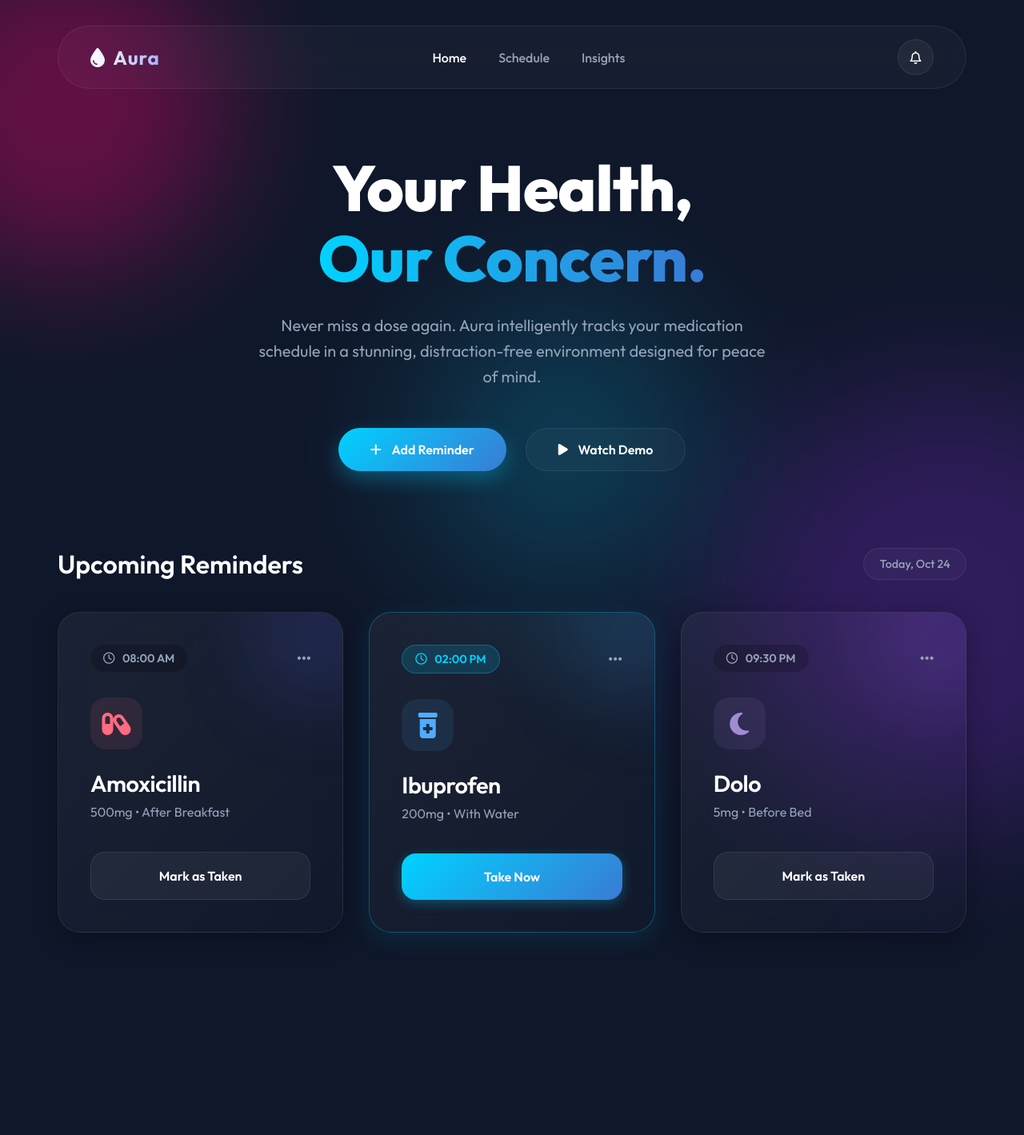
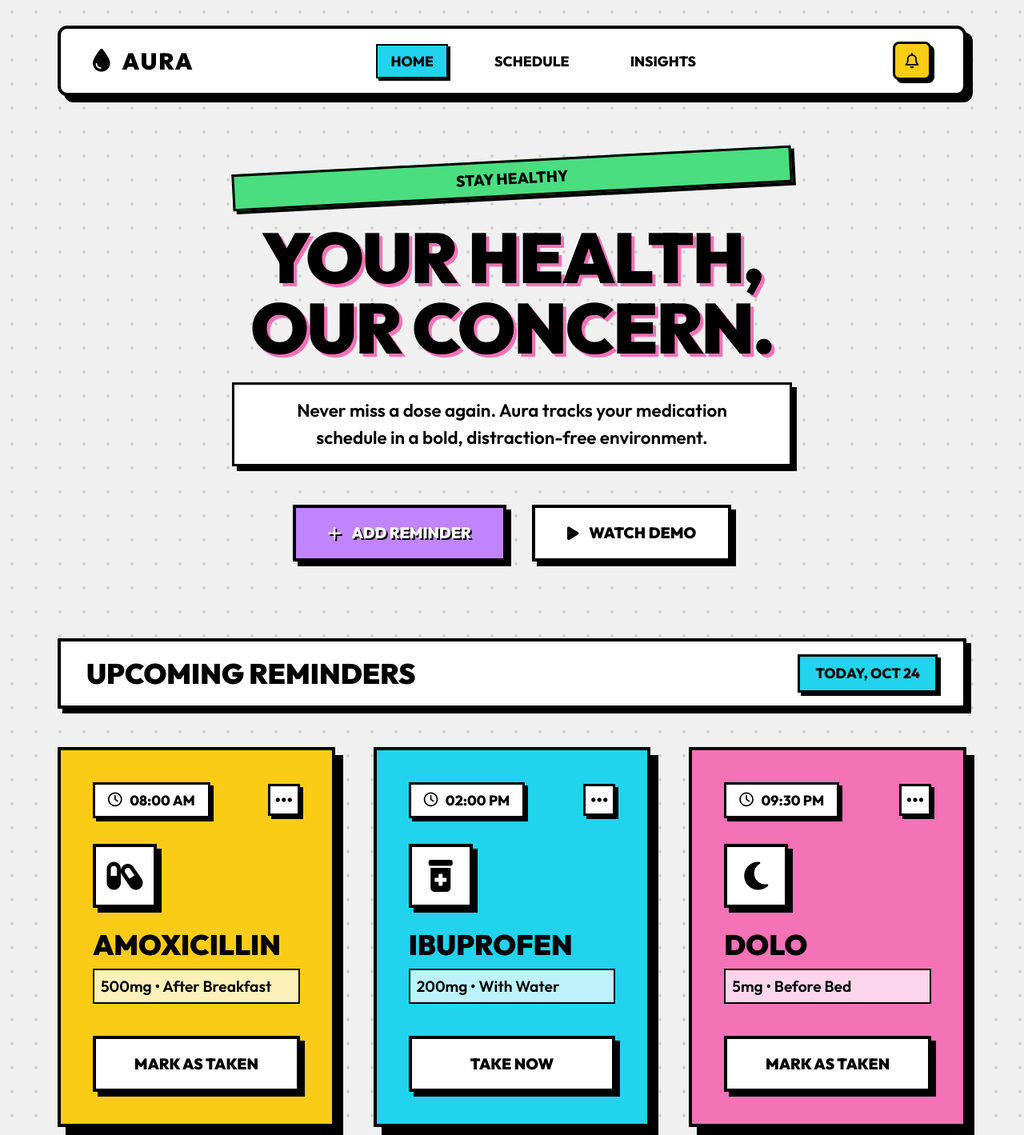
Before and after one commit to kaifdesai0966/mt-1st-project, a plain HTML site: page index.html in a window 1280 px wide. Shown: the top 1419 px of the page at 80% size. Before the commit the page ends 1198 px from the top, so only its background shows below. Drawn offline with Linux system fonts and the light colour scheme.

Commit message:
Add files via upload

```diff
--- a/index.html
+++ b/index.html
@@ -4,31 +4,25 @@
 <head>
     <meta charset="UTF-8">
     <meta name="viewport" content="width=device-width, initial-scale=1.0">
-    <title>Aura - Premium Medicine Reminder</title>
-    <!-- Google Fonts: Outfit for a sleek, modern look -->
-    <link href="https://fonts.googleapis.com/css2?family=Outfit:wght@300;400;500;600;700;800&display=swap"
-        rel="stylesheet">
+    <title>Aura - Neo Brutalism</title>
+    <!-- Google Fonts: Outfit for a bold modern look -->
+    <link href="https://fonts.googleapis.com/css2?family=Outfit:wght@400;600;800;900&display=swap" rel="stylesheet">
     <!-- FontAwesome for Icons -->
     <link rel="stylesheet" href="https://cdnjs.cloudflare.com/ajax/libs/font-awesome/6.4.0/css/all.min.css">
     <link rel="stylesheet" href="styles.css">
 </head>
 
 <body>
-    <!-- Abstract Background for Glassmorphism Effect -->
-    <div class="bg-shape shape-1"></div>
-    <div class="bg-shape shape-2"></div>
-    <div class="bg-shape shape-3"></div>
-
     <div class="app-container">
-        <!-- Glassmorphism Navigation -->
-        <nav class="glass-nav">
+        <!-- Brutalist Navigation -->
+        <nav class="brutal-nav">
             <div class="logo">
-                <i class="fa-solid fa-droplet"></i> Aura
+                <i class="fa-solid fa-droplet"></i> AURA
             </div>
             <ul class="nav-links">
-                <li><a href="#" class="active">Home</a></li>
-                <li><a href="#">Schedule</a></li>
-                <li><a href="#">Insights</a></li>
+                <li><a href="#" class="active">HOME</a></li>
+                <li><a href="#">SCHEDULE</a></li>
+                <li><a href="#">INSIGHTS</a></li>
             </ul>
             <button class="icon-btn"><i class="fa-regular fa-bell"></i></button>
         </nav>
@@ -36,12 +30,12 @@
         <!-- Hero Section -->
         <section class="hero-section">
             <div class="hero-content">
-                <h1 class="hero-title">Your Health,<br><span class="text-gradient">Our Concern.</span></h1>
-                <p class="hero-description">Never miss a dose again. Aura intelligently tracks your medication schedule
-                    in a stunning, distraction-free environment designed for peace of mind.</p>
+                <div class="hero-badge">STAY HEALTHY</div>
+                <h1 class="hero-title">YOUR HEALTH,<br>OUR CONCERN.</h1>
+                <p class="hero-description">Never miss a dose again. Aura tracks your medication schedule in a bold, distraction-free environment.</p>
                 <div class="hero-actions">
-                    <button class="btn-glow"><i class="fa-solid fa-plus"></i> Add Reminder</button>
-                    <button class="btn-glass"><i class="fa-solid fa-play"></i> Watch Demo</button>
+                    <button class="btn-primary"><i class="fa-solid fa-plus"></i> ADD REMINDER</button>
+                    <button class="btn-secondary"><i class="fa-solid fa-play"></i> WATCH DEMO</button>
                 </div>
             </div>
         </section>
@@ -49,61 +43,58 @@
         <!-- Reminders Grid Section -->
         <section class="reminders-section">
             <div class="section-header">
-                <h2>Upcoming Reminders</h2>
-                <span class="glass-badge">Today, Oct 24</span>
+                <h2>UPCOMING REMINDERS</h2>
+                <span class="brutal-badge">TODAY, OCT 24</span>
             </div>
 
             <div class="cards-grid">
 
                 <!-- Reminder Card 1 -->
-                <div class="glass-card">
-                    <div class="card-glow" style="background: rgba(99, 104, 255, 0.4);"></div>
+                <div class="brutal-card card-yellow">
                     <div class="card-top">
                         <div class="time-box">
                             <i class="fa-regular fa-clock"></i> 08:00 AM
                         </div>
                         <div class="menu-dots"><i class="fa-solid fa-ellipsis"></i></div>
                     </div>
-                    <div class="card-icon" style="color: #ff6b81; background: rgba(255, 107, 129, 0.1);">
+                    <div class="card-icon">
                         <i class="fa-solid fa-capsules"></i>
                     </div>
                     <h3 class="med-name">Amoxicillin</h3>
                     <p class="med-detail">500mg • After Breakfast</p>
-                    <button class="action-btn">Mark as Taken</button>
+                    <button class="action-btn">MARK AS TAKEN</button>
                 </div>
 
                 <!-- Reminder Card 2 (Active/Current) -->
-                <div class="glass-card active-card">
-                    <div class="card-glow" style="background: rgba(54, 162, 235, 0.4);"></div>
+                <div class="brutal-card card-cyan">
                     <div class="card-top">
-                        <div class="time-box highlight">
+                        <div class="time-box">
                             <i class="fa-regular fa-clock"></i> 02:00 PM
                         </div>
                         <div class="menu-dots"><i class="fa-solid fa-ellipsis"></i></div>
                     </div>
-                    <div class="card-icon" style="color: #4facfe; background: rgba(79, 172, 254, 0.1);">
+                    <div class="card-icon">
                         <i class="fa-solid fa-prescription-bottle-medical"></i>
                     </div>
                     <h3 class="med-name">Ibuprofen</h3>
                     <p class="med-detail">200mg • With Water</p>
-                    <button class="action-btn highlight-btn">Take Now</button>
+                    <button class="action-btn">TAKE NOW</button>
                 </div>
 
                 <!-- Reminder Card 3 -->
-                <div class="glass-card">
-                    <div class="card-glow" style="background: rgba(153, 102, 255, 0.4);"></div>
+                <div class="brutal-card card-pink">
                     <div class="card-top">
                         <div class="time-box">
                             <i class="fa-regular fa-clock"></i> 09:30 PM
                         </div>
                         <div class="menu-dots"><i class="fa-solid fa-ellipsis"></i></div>
                     </div>
-                    <div class="card-icon" style="color: #a18cd1; background: rgba(161, 140, 209, 0.1);">
+                    <div class="card-icon">
                         <i class="fa-solid fa-moon"></i>
                     </div>
                     <h3 class="med-name">Dolo</h3>
                     <p class="med-detail">5mg • Before Bed</p>
-                    <button class="action-btn">Mark as Taken</button>
+                    <button class="action-btn">MARK AS TAKEN</button>
                 </div>
 
             </div>
--- a/styles.css
+++ b/styles.css
@@ -1,13 +1,20 @@
-/* Premium Glassmorphism Theme */
+/* Neo Brutalism Theme */
 :root {
-    --bg-color: #0f172a; /* Deep dark space blue */
-    --text-primary: #ffffff;
-    --text-secondary: #94a3b8;
+    --bg-color: #f0f0f0; /* Light gray background */
+    --text-primary: #000000;
+    --border-color: #000000;
 
-    /* Glassmorphism Variables */
-    --glass-bg: rgba(255, 255, 255, 0.03);
-    --glass-border: rgba(255, 255, 255, 0.08);
-    --glass-shadow: 0 8px 32px 0 rgba(0, 0, 0, 0.3);
+    /* Vibrant Brutalist Colors */
+    --color-yellow: #facc15;
+    --color-cyan: #22d3ee;
+    --color-pink: #f472b6;
+    --color-green: #4ade80;
+    --color-purple: #c084fc;
+
+    /* Border and Shadow Settings */
+    --border-width: 4px;
+    --shadow-offset: 8px;
+    --shadow-color: #000000;
 }
 
 * {
@@ -19,54 +26,11 @@
 
 body {
     background-color: var(--bg-color);
+    background-image: radial-gradient(#d1d1d1 2px, transparent 2px);
+    background-size: 30px 30px;
     color: var(--text-primary);
     min-height: 100vh;
     overflow-x: hidden;
-    position: relative;
-}
-
-/* ==================== BACKGROUND BLOBS ==================== */
-/* These colorful blurred shapes create the glass refraction effect */
-.bg-shape {
-    position: fixed;
-    border-radius: 50%;
-    filter: blur(80px);
-    z-index: -1;
-    animation: float 20s infinite ease-in-out alternate;
-}
-
-.shape-1 {
-    width: 400px;
-    height: 400px;
-    background: #ff007a;
-    top: -10%;
-    left: -10%;
-    opacity: 0.35;
-}
-
-.shape-2 {
-    width: 500px;
-    height: 500px;
-    background: #7928ca;
-    bottom: -20%;
-    right: -10%;
-    opacity: 0.3;
-    animation-delay: -5s;
-}
-
-.shape-3 {
-    width: 300px;
-    height: 300px;
-    background: #00d2ff;
-    top: 40%;
-    left: 40%;
-    opacity: 0.2;
-    animation-delay: -10s;
-}
-
-@keyframes float {
-    0% { transform: translate(0, 0) rotate(0deg) scale(1); }
-    100% { transform: translate(50px, 100px) rotate(45deg) scale(1.2); }
 }
 
 /* ==================== LAYOUT ==================== */
@@ -80,29 +44,28 @@ body {
 }
 
 /* ==================== NAVIGATION ==================== */
-.glass-nav {
-    background: var(--glass-bg);
-    backdrop-filter: blur(16px);
-    -webkit-backdrop-filter: blur(16px);
-    border: 1px solid var(--glass-border);
-    border-radius: 100px;
+.brutal-nav {
+    background: #ffffff;
+    border: var(--border-width) solid var(--border-color);
+    box-shadow: var(--shadow-offset) var(--shadow-offset) 0px var(--shadow-color);
+    border-radius: 12px;
     padding: 1rem 2.5rem;
     display: flex;
     justify-content: space-between;
     align-items: center;
     margin-bottom: 5rem;
+    transition: transform 0.2s, box-shadow 0.2s;
 }
 
 .logo {
-    font-size: 1.5rem;
-    font-weight: 700;
-    letter-spacing: 1px;
+    font-size: 1.8rem;
+    font-weight: 900;
+    letter-spacing: 2px;
     display: flex;
     align-items: center;
-    gap: 0.6rem;
-    background: linear-gradient(to right, #ffffff, #a5b4fc);
-    -webkit-background-clip: text;
-    -webkit-text-fill-color: transparent;
+    gap: 0.8rem;
+    color: var(--text-primary);
+    text-transform: uppercase;
 }
 
 .nav-links {
@@ -113,107 +76,116 @@ body {
 
 .nav-links a {
     text-decoration: none;
-    color: var(--text-secondary);
-    font-weight: 500;
-    transition: color 0.3s;
+    color: var(--text-primary);
+    font-weight: 800;
+    font-size: 1.1rem;
+    text-transform: uppercase;
+    transition: all 0.2s;
+    padding: 0.5rem 1rem;
+    border: 2px solid transparent;
 }
 
 .nav-links a:hover, .nav-links a.active {
-    color: var(--text-primary);
+    background: var(--color-cyan);
+    border: 2px solid var(--border-color);
+    box-shadow: 3px 3px 0px var(--shadow-color);
 }
 
 .icon-btn {
-    background: rgba(255, 255, 255, 0.05);
-    border: 1px solid var(--glass-border);
-    color: white;
-    width: 45px;
-    height: 45px;
-    border-radius: 50%;
+    background: var(--color-yellow);
+    border: 3px solid var(--border-color);
+    color: var(--text-primary);
+    width: 48px;
+    height: 48px;
+    border-radius: 8px;
     cursor: pointer;
-    transition: all 0.3s;
-    font-size: 1rem;
+    font-size: 1.2rem;
+    box-shadow: 4px 4px 0px var(--shadow-color);
+    transition: all 0.1s;
 }
 
-.icon-btn:hover {
-    background: rgba(255, 255, 255, 0.15);
-    transform: scale(1.05);
+.icon-btn:active {
+    transform: translate(4px, 4px);
+    box-shadow: 0px 0px 0px var(--shadow-color);
 }
 
 /* ==================== HERO SECTION ==================== */
 .hero-section {
     text-align: center;
     margin-bottom: 6rem;
+    display: flex;
+    flex-direction: column;
+    align-items: center;
+}
+
+.hero-badge {
+    background: var(--color-green);
+    border: 3px solid var(--border-color);
+    box-shadow: 4px 4px 0px var(--shadow-color);
+    padding: 0.5rem 1.5rem;
+    font-weight: 800;
+    font-size: 1.2rem;
+    margin-bottom: 2rem;
+    transform: rotate(-3deg);
 }
 
 .hero-title {
-    font-size: 5rem;
-    font-weight: 800;
-    line-height: 1.1;
+    font-size: 5.5rem;
+    font-weight: 900;
+    line-height: 1;
     margin-bottom: 1.5rem;
-    letter-spacing: -1px;
-}
-
-.text-gradient {
-    background: linear-gradient(to right, #00d2ff, #3a7bd5);
-    -webkit-background-clip: text;
-    -webkit-text-fill-color: transparent;
+    text-transform: uppercase;
+    text-shadow: 4px 4px 0px var(--color-pink);
+    letter-spacing: -2px;
 }
 
 .hero-description {
-    color: var(--text-secondary);
-    font-size: 1.25rem;
-    max-width: 650px;
+    font-size: 1.4rem;
+    font-weight: 600;
+    max-width: 700px;
     margin: 0 auto 3rem;
-    line-height: 1.6;
+    line-height: 1.5;
+    background: #ffffff;
+    border: 3px solid var(--border-color);
+    padding: 1rem 2rem;
+    box-shadow: 6px 6px 0px var(--shadow-color);
 }
 
 .hero-actions {
     display: flex;
     justify-content: center;
-    gap: 1.5rem;
+    gap: 2rem;
 }
 
-/* Premium Buttons */
-.btn-glow {
-    background: linear-gradient(135deg, #00d2ff, #3a7bd5);
-    color: white;
-    border: none;
-    padding: 1rem 2.5rem;
-    border-radius: 100px;
-    font-size: 1rem;
-    font-weight: 600;
+/* Buttons */
+.btn-primary, .btn-secondary {
+    border: var(--border-width) solid var(--border-color);
+    padding: 1.2rem 2.5rem;
+    font-size: 1.2rem;
+    font-weight: 900;
     cursor: pointer;
     display: flex;
     align-items: center;
     gap: 0.8rem;
-    box-shadow: 0 10px 25px rgba(0, 210, 255, 0.3);
-    transition: all 0.3s ease;
+    box-shadow: 6px 6px 0px var(--shadow-color);
+    transition: all 0.1s;
+    text-transform: uppercase;
 }
 
-.btn-glow:hover {
-    transform: translateY(-3px);
-    box-shadow: 0 15px 35px rgba(0, 210, 255, 0.4);
+.btn-primary {
+    background: var(--color-purple);
+    color: #ffffff;
+    text-shadow: 2px 2px 0px #000;
 }
 
-.btn-glass {
-    background: var(--glass-bg);
-    backdrop-filter: blur(10px);
-    color: white;
-    border: 1px solid var(--glass-border);
-    padding: 1rem 2.5rem;
-    border-radius: 100px;
-    font-size: 1rem;
-    font-weight: 600;
-    cursor: pointer;
-    display: flex;
-    align-items: center;
-    gap: 0.8rem;
-    transition: all 0.3s ease;
+.btn-secondary {
+    background: #ffffff;
+    color: var(--text-primary);
 }
 
-.btn-glass:hover {
-    background: rgba(255, 255, 255, 0.1);
-    transform: translateY(-3px);
+.btn-primary:active, .btn-secondary:active {
+    transform: translate(6px, 6px);
+    box-shadow: 0px 0px 0px var(--shadow-color);
 }
 
 /* ==================== REMINDERS SECTION ==================== */
@@ -221,61 +193,51 @@ body {
     display: flex;
     justify-content: space-between;
     align-items: center;
-    margin-bottom: 2.5rem;
+    margin-bottom: 3rem;
+    background: #ffffff;
+    border: 4px solid var(--border-color);
+    padding: 1rem 2rem;
+    box-shadow: 6px 6px 0px var(--shadow-color);
 }
 
 .section-header h2 {
-    font-size: 2rem;
-    font-weight: 600;
+    font-size: 2.2rem;
+    font-weight: 900;
+    text-transform: uppercase;
 }
 
-.glass-badge {
-    background: var(--glass-bg);
-    border: 1px solid var(--glass-border);
+.brutal-badge {
+    background: var(--color-cyan);
+    border: 3px solid var(--border-color);
     padding: 0.6rem 1.2rem;
-    border-radius: 100px;
-    font-size: 0.9rem;
-    font-weight: 500;
-    color: var(--text-secondary);
+    font-size: 1.1rem;
+    font-weight: 800;
+    box-shadow: 4px 4px 0px var(--shadow-color);
 }
 
 .cards-grid {
     display: grid;
     grid-template-columns: repeat(auto-fit, minmax(320px, 1fr));
-    gap: 2rem;
+    gap: 3rem;
 }
 
-/* Beautiful Glassmorphism Cards */
-.glass-card {
-    background: linear-gradient(135deg, rgba(255, 255, 255, 0.05) 0%, rgba(255, 255, 255, 0.01) 100%);
-    backdrop-filter: blur(20px);
-    -webkit-backdrop-filter: blur(20px);
-    border: 1px solid var(--glass-border);
-    border-radius: 28px;
+/* Neo Brutalist Cards */
+.brutal-card {
+    border: var(--border-width) solid var(--border-color);
     padding: 2.5rem;
-    box-shadow: var(--glass-shadow);
+    box-shadow: 10px 10px 0px var(--shadow-color);
     position: relative;
-    overflow: hidden;
-    transition: transform 0.4s cubic-bezier(0.175, 0.885, 0.32, 1.275), border-color 0.3s;
+    transition: transform 0.2s, box-shadow 0.2s;
 }
 
-.glass-card:hover {
-    transform: translateY(-10px);
-    border-color: rgba(255, 255, 255, 0.2);
+.brutal-card:hover {
+    transform: translate(-4px, -4px);
+    box-shadow: 14px 14px 0px var(--shadow-color);
 }
 
-/* Inner glow effect for cards */
-.card-glow {
-    position: absolute;
-    width: 150px;
-    height: 150px;
-    border-radius: 50%;
-    filter: blur(60px);
-    top: -50px;
-    right: -50px;
-    z-index: -1;
-    opacity: 0.6;
-}
+.card-yellow { background: var(--color-yellow); }
+.card-cyan { background: var(--color-cyan); }
+.card-pink { background: var(--color-pink); }
 
 .card-top {
     display: flex;
@@ -288,92 +250,88 @@ body {
     display: flex;
     align-items: center;
     gap: 0.6rem;
-    font-size: 0.9rem;
-    font-weight: 600;
-    color: var(--text-secondary);
-    background: rgba(0, 0, 0, 0.2);
+    font-size: 1.1rem;
+    font-weight: 800;
+    background: #ffffff;
+    border: 3px solid var(--border-color);
     padding: 0.5rem 1rem;
-    border-radius: 100px;
-}
-
-.time-box.highlight {
-    background: rgba(0, 210, 255, 0.15);
-    color: #00d2ff;
-    border: 1px solid rgba(0, 210, 255, 0.3);
+    box-shadow: 4px 4px 0px var(--shadow-color);
 }
 
 .menu-dots {
-    color: var(--text-secondary);
     cursor: pointer;
-    font-size: 1.2rem;
+    font-size: 1.5rem;
+    background: #ffffff;
+    border: 3px solid var(--border-color);
+    width: 40px;
+    height: 40px;
+    display: flex;
+    justify-content: center;
+    align-items: center;
+    box-shadow: 4px 4px 0px var(--shadow-color);
+    transition: all 0.1s;
+}
+
+.menu-dots:active {
+    transform: translate(2px, 2px);
+    box-shadow: 2px 2px 0px var(--shadow-color);
 }
 
 .card-icon {
-    width: 65px;
-    height: 65px;
-    border-radius: 20px;
+    width: 80px;
+    height: 80px;
+    background: #ffffff;
+    border: 4px solid var(--border-color);
     display: flex;
     justify-content: center;
     align-items: center;
-    font-size: 2rem;
+    font-size: 2.5rem;
     margin-bottom: 1.5rem;
+    box-shadow: 6px 6px 0px var(--shadow-color);
 }
 
 .med-name {
-    font-size: 1.8rem;
-    font-weight: 600;
+    font-size: 2.2rem;
+    font-weight: 900;
     margin-bottom: 0.5rem;
-    letter-spacing: -0.5px;
+    text-transform: uppercase;
 }
 
 .med-detail {
-    color: var(--text-secondary);
-    font-size: 1rem;
+    font-size: 1.2rem;
+    font-weight: 600;
     margin-bottom: 2.5rem;
+    background: rgba(255, 255, 255, 0.7);
+    padding: 0.5rem;
+    border: 2px solid var(--border-color);
 }
 
 .action-btn {
     width: 100%;
-    background: rgba(255, 255, 255, 0.05);
-    border: 1px solid var(--glass-border);
-    color: white;
+    background: #ffffff;
+    border: 4px solid var(--border-color);
     padding: 1.2rem;
-    border-radius: 18px;
-    font-size: 1rem;
-    font-weight: 600;
+    font-size: 1.2rem;
+    font-weight: 900;
     cursor: pointer;
-    transition: all 0.3s;
+    box-shadow: 6px 6px 0px var(--shadow-color);
+    transition: all 0.1s;
+    text-transform: uppercase;
 }
 
-.action-btn:hover {
-    background: rgba(255, 255, 255, 0.15);
-}
-
-.highlight-btn {
-    background: linear-gradient(135deg, #00d2ff, #3a7bd5);
-    border: none;
-    box-shadow: 0 4px 15px rgba(0, 210, 255, 0.3);
-}
-
-.highlight-btn:hover {
-    background: linear-gradient(135deg, #1ae2ff, #4a8be5);
-    box-shadow: 0 8px 25px rgba(0, 210, 255, 0.4);
-}
-
-/* Active Card Special Styling */
-.active-card {
-    border-color: rgba(0, 210, 255, 0.3);
-    box-shadow: 0 8px 32px 0 rgba(0, 210, 255, 0.1);
+.action-btn:active {
+    transform: translate(6px, 6px);
+    box-shadow: 0px 0px 0px var(--shadow-color);
 }
 
 /* ==================== RESPONSIVE ==================== */
 @media (max-width: 900px) {
-    .hero-title { font-size: 3.5rem; }
+    .hero-title { font-size: 4rem; }
+    .hero-actions { flex-direction: column; }
 }
 
 @media (max-width: 768px) {
-    .hero-title { font-size: 2.8rem; }
+    .hero-title { font-size: 3rem; }
     .nav-links { display: none; }
-    .hero-actions { flex-direction: column; }
-    .glass-nav { padding: 1rem 1.5rem; }
+    .brutal-nav { padding: 1rem 1.5rem; }
 }
```
Also changed, not shown: script.js (+11 -47 lines).
